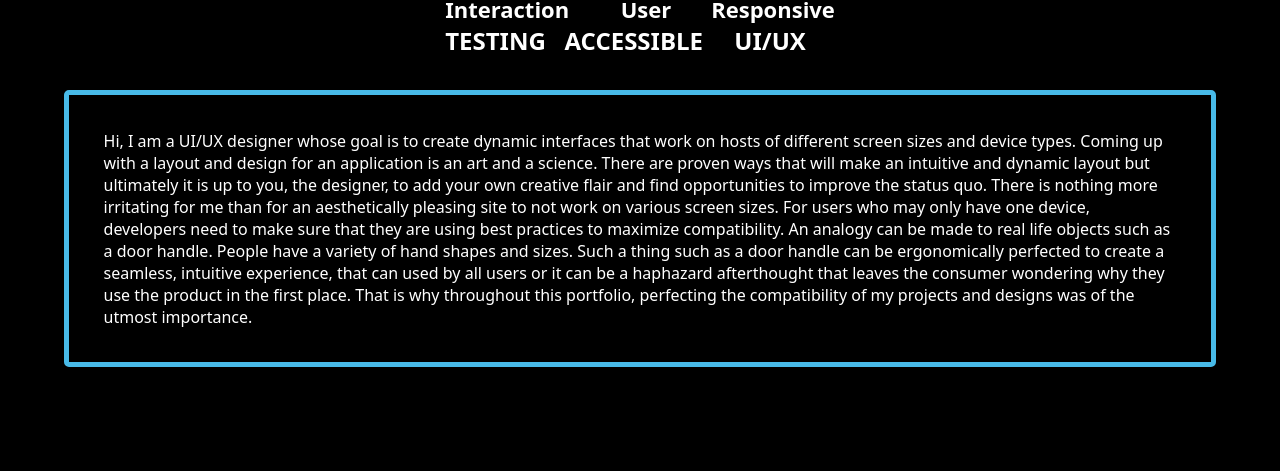
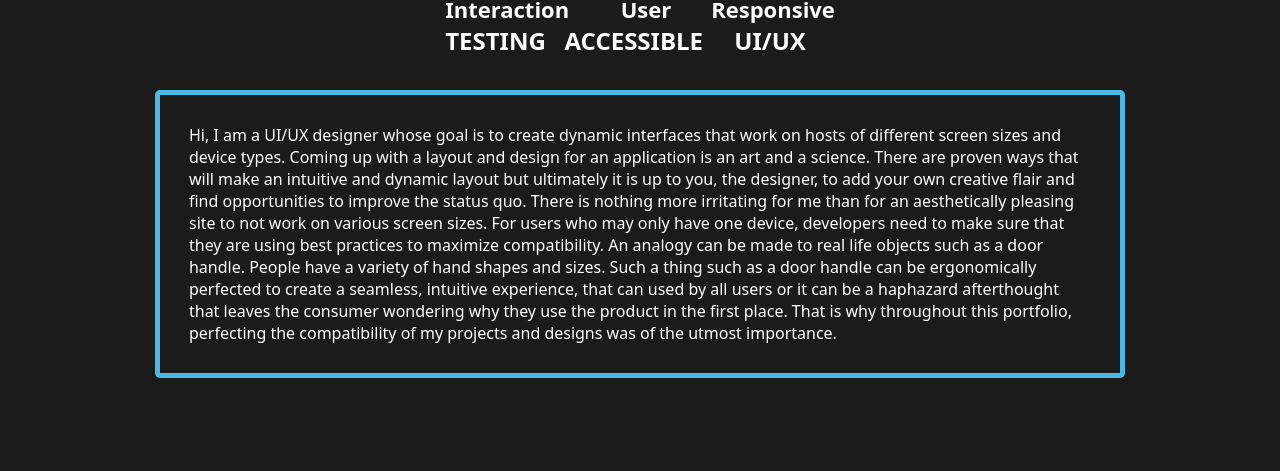
Before and after one commit to vengefulcapybara505/final-portfolio, a plain HTML site: page index.html in a window 1280 px wide. Shown: the part 113-584 px from the top of the page. Drawn offline with Linux system fonts and the light colour scheme.

Commit message:
Update stylesheet.css

```diff
--- a/stylesheet.css
+++ b/stylesheet.css
@@ -10,7 +10,7 @@
 {
 	margin: 0;
     font-family: system-ui, -apple-system, BlinkMacSystemFont, 'Segoe UI', Roboto, Oxygen, Ubuntu, Cantarell, 'Open Sans', 'Helvetica Neue', sans-serif;
-    background-color: black;
+    background-color: #1b1b1b;
     color: white;
 
 }
@@ -18,7 +18,9 @@
 
 body
 {
-    padding: 5%
+    	padding: 5%;
+	max-width: 120ch;
+	margin: auto;
 }
 
 a{
```
